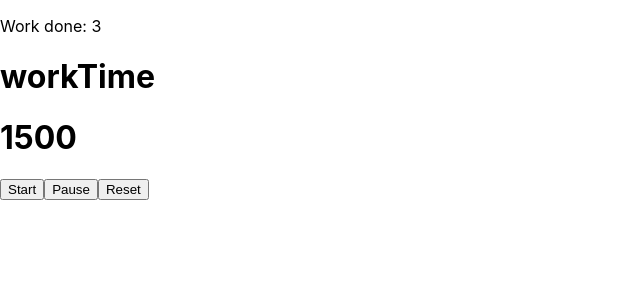
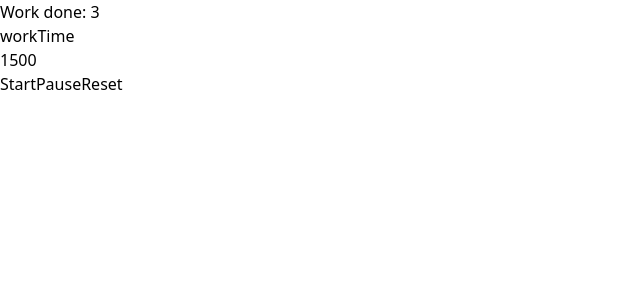
Before and after one commit to JethroNatividad/pomodoro-timer, a Next.js app: page / in a window 1280 px wide. Shown: the top 300 px of the page, without its empty margins (0-640 px from the left). Built offline with nearby package versions, Linux system fonts and the light colour scheme.

Commit message:
Initialize tailwindcss

```diff
--- a/package.json
+++ b/package.json
@@ -9,9 +9,12 @@
     "lint": "next lint"
   },
   "dependencies": {
+    "autoprefixer": "^10.4.7",
     "next": "12.1.6",
+    "postcss": "^8.4.14",
     "react": "18.1.0",
-    "react-dom": "18.1.0"
+    "react-dom": "18.1.0",
+    "tailwindcss": "^3.0.24"
   },
   "devDependencies": {
     "@types/node": "17.0.39",
--- /dev/null
+++ b/postcss.config.js
@@ -0,0 +1,6 @@
+module.exports = {
+  plugins: {
+    tailwindcss: {},
+    autoprefixer: {},
+  },
+}
--- a/styles/globals.css
+++ b/styles/globals.css
@@ -1,16 +1,3 @@
-html,
-body {
-  padding: 0;
-  margin: 0;
-  font-family: -apple-system, BlinkMacSystemFont, Segoe UI, Roboto, Oxygen,
-    Ubuntu, Cantarell, Fira Sans, Droid Sans, Helvetica Neue, sans-serif;
-}
-
-a {
-  color: inherit;
-  text-decoration: none;
-}
-
-* {
-  box-sizing: border-box;
-}
+@tailwind base;
+@tailwind components;
+@tailwind utilities;
--- /dev/null
+++ b/tailwind.config.js
@@ -0,0 +1,10 @@
+module.exports = {
+  content: [
+    "./pages/**/*.{js,ts,jsx,tsx}",
+    "./components/**/*.{js,ts,jsx,tsx}",
+  ],
+  theme: {
+    extend: {},
+  },
+  plugins: [],
+}
```
Also changed, not shown: 1 other file (tests, documents, lock files or other folders).
